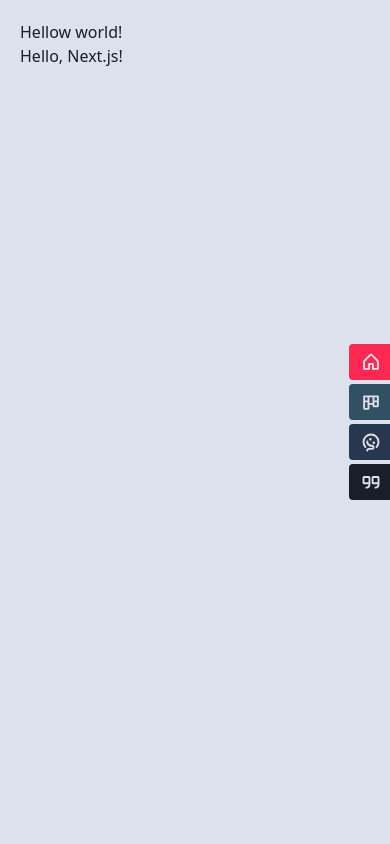
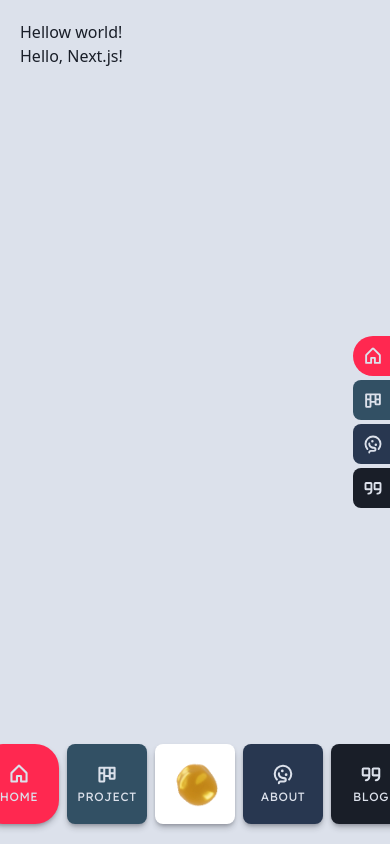
Before and after one commit to nicolaibye/nico-design-next, a Next.js app: page / in a window 390 px wide. Shown: the top 844 px of the page. Built offline with nearby package versions, Linux system fonts and the light colour scheme.

Commit message:
Tablet nav bar added

```diff
--- /dev/null
+++ b/src/app/comp/NavDesktopBar.tsx
@@ -0,0 +1,43 @@
+"use client";
+import React from "react";
+import Link from "next/link";
+import { usePathname } from "next/navigation";
+import { navlinks } from "../data/navLinks";
+import { Lexend } from "next/font/google";
+
+const lexend = Lexend({
+  subsets: ["latin"],
+  weight: ["400", "500", "600", "700"],
+  variable: "--font-lexend",
+});
+
+const desktopNavLinks = navlinks.filter((link) => link.name !== "Gold");
+
+const NavDesktopBar = () => {
+  const pathname = usePathname();
+  return (
+    <nav aria-label="Desktop Navigation Bar">
+      <ul
+        className={`absolute -right-21 top-1/2 translate-y-[-50%] flex flex-col gap-1 ${lexend.variable}`}
+      >
+        {desktopNavLinks.map((link) => {
+          const Icon = link.icon;
+          const isActive = pathname === link.href;
+          return (
+            <li key={link.name}>
+              <Link
+                href={link.href}
+                className={`${link.hoverDistance} flex items-center gap-3 p-2.5 w-fit ${link.color} font-lexend text-white-LinkWater uppercase font-normal text-sm tracking-wider ${isActive ? "rounded-l-3xl" : "rounded-l-lg"} transition-all`}
+              >
+                <Icon size={20} weight="bold" />
+                <span>{link.name}</span>
+              </Link>
+            </li>
+          );
+        })}
+      </ul>
+    </nav>
+  );
+};
+
+export default NavDesktopBar;
--- a/src/app/comp/NavSideBar.tsx
+++ /dev/null
@@ -1,70 +0,0 @@
-"use client";
-import React from "react";
-import Link from "next/link";
-import {
-  HouseIcon,
-  KanbanIcon,
-  SmileyMeltingIcon,
-  QuotesIcon,
-} from "@phosphor-icons/react";
-import { Lexend } from "next/font/google";
-
-const lexend = Lexend({
-  subsets: ["latin"],
-  weight: ["400", "500", "600", "700"],
-  variable: "--font-lexend",
-});
-
-const navlinks = [
-  {
-    name: "Home",
-    href: "/",
-    icon: <HouseIcon size={20} weight="bold" />,
-    color: "bg-red-CoralRed",
-    hoverDistance: "hover:-translate-x-14.5",
-  },
-  {
-    name: "Project",
-    href: "/project",
-    icon: <KanbanIcon size={20} weight="bold" />,
-    color: "bg-green-RiverBed",
-    hoverDistance: "hover:-translate-x-20",
-  },
-  {
-    name: "About",
-    href: "/about",
-    icon: <SmileyMeltingIcon size={20} weight="bold" />,
-    color: "bg-blue-NileBlue",
-    hoverDistance: "hover:-translate-x-16",
-  },
-  {
-    name: "Blog",
-    href: "/blog",
-    icon: <QuotesIcon size={20} weight="bold" />,
-    color: "bg-black-Mirage",
-    hoverDistance: "hover:-translate-x-13.5",
-  },
-];
-
-const NavSideBar = () => {
-  return (
-    <nav className={`absolute -right-21 top-1/2 translate-y-[-50%] flex flex-col gap-1 ${lexend.variable}`}>
-      {navlinks.map((link) => (
-        <Link
-          key={link.name}
-          href={link.href}
-          className={`${link.hoverDistance}`}
-        >
-          <div
-            className={`flex items-center gap-3 p-2 px-3 rounded w-fit ${link.color} font-lexend text-white-LinkWater uppercase font-normal text-sm tracking-wider`}
-          >
-            {link.icon}
-            <span>{link.name}</span>
-          </div>
-        </Link>
-      ))}
-    </nav>
-  );
-};
-
-export default NavSideBar;
--- /dev/null
+++ b/src/app/comp/NavTabletBar.tsx
@@ -0,0 +1,55 @@
+"use client";
+import React from "react";
+import Link from "next/link";
+import { usePathname } from "next/navigation";
+import { navlinks } from "../data/navLinks";
+import { Lexend } from "next/font/google";
+import Image from "next/image";
+
+const lexend = Lexend({
+  subsets: ["latin"],
+  weight: ["400", "500", "600", "700"],
+  variable: "--font-lexend",
+});
+
+const NavTabletBar = () => {
+  const pathname = usePathname();
+  return (
+    <nav aria-label="Tablet Navigation Bar">
+      <ul
+        className={`fixed bottom-5 gap-2 left-1/2 -translate-x-1/2 flex flex-row ${lexend.variable}`}
+      >
+        {navlinks.map((link) => {
+          const Icon = link.icon;
+          const isActive = pathname === link.href;
+          return (
+            <li
+              key={link.name}
+              className={` w-20 h-full flex flex-col items-center justify-center aspect-square ${link.color} shadow-md shadow-black-Mirage/30 ${isActive ? "rounded-3xl" : "rounded-lg"} transition-all`}
+            >
+              <Link
+                href={link.href}
+                className={`flex flex-col items-center justify-center gap-1 text-xs font-lexend uppercase tracking-wider text-white-LinkWater`}
+              >
+                {link.image ? (
+                  <Image
+                    src={link.image}
+                    alt={`${link.name} icon`}
+                    className="p-4"
+                  />
+                ) : (
+                  <>
+                    <Icon size={22} weight="bold" />
+                    <span>{link.name}</span>
+                  </>
+                )}
+              </Link>
+            </li>
+          );
+        })}
+      </ul>
+    </nav>
+  );
+};
+
+export default NavTabletBar;
--- /dev/null
+++ b/src/app/data/navLinks.ts
@@ -0,0 +1,47 @@
+import {
+  HouseIcon,
+  KanbanIcon,
+  SmileyMeltingIcon,
+  QuotesIcon,
+} from "@phosphor-icons/react";
+import goldGif from "@/public/goldenBlob/goldenBlob_108.gif";
+
+export const navlinks = [
+  {
+    name: "Home",
+    href: "/",
+    icon: HouseIcon,
+    color: "bg-red-CoralRed",
+    hoverDistance: "hover:-translate-x-14.5",
+  },
+  {
+    name: "Project",
+    href: "/project",
+    icon: KanbanIcon,
+    color: "bg-green-RiverBed",
+    hoverDistance: "hover:-translate-x-20",
+  },
+  {
+    name: "Gold",
+    href: "/gold",
+    icon: null,
+    color: "bg-white",
+    image: goldGif,
+  },
+  {
+    name: "About",
+    href: "/about",
+    icon: SmileyMeltingIcon,
+    color: "bg-blue-NileBlue",
+    hoverDistance: "hover:-translate-x-16",
+  },
+  {
+    name: "Blog",
+    href: "/blog",
+    icon: QuotesIcon,
+    color: "bg-black-Mirage",
+    hoverDistance: "hover:-translate-x-13.5",
+  },
+];
+
+export default navlinks;
--- a/src/app/globals.css
+++ b/src/app/globals.css
@@ -43,10 +43,14 @@ body {
 }
 
 * {
-  box-sizing: border-box;
+  -webkit-tap-highlight-color: transparent;
   @apply duration-400 ease-in-out;
 }
 
 body {
   @apply bg-white-LinkWater text-black-Mirage p-5 overflow-x-hidden;
 }
+
+nav {
+  @apply z-50;
+}
--- a/src/app/layout.tsx
+++ b/src/app/layout.tsx
@@ -1,5 +1,6 @@
 import "./globals.css";
-import NavSideBar from "./comp/NavSideBar.tsx";
+import NavDesktopBar from "./comp/NavDesktopBar";
+import NavTabletBar from "./comp/NavTabletBar";
 
 export default function RootLayout({
   children,
@@ -10,7 +11,8 @@ export default function RootLayout({
     <html lang="en">
       <body>
         <header>
-          <NavSideBar />
+          <NavDesktopBar />
+          <NavTabletBar />
         </header>
         <main>{children}</main>
       </body>
```
Also changed, not shown: src/public/goldenBlob/goldenBlob_108.gif (added).
